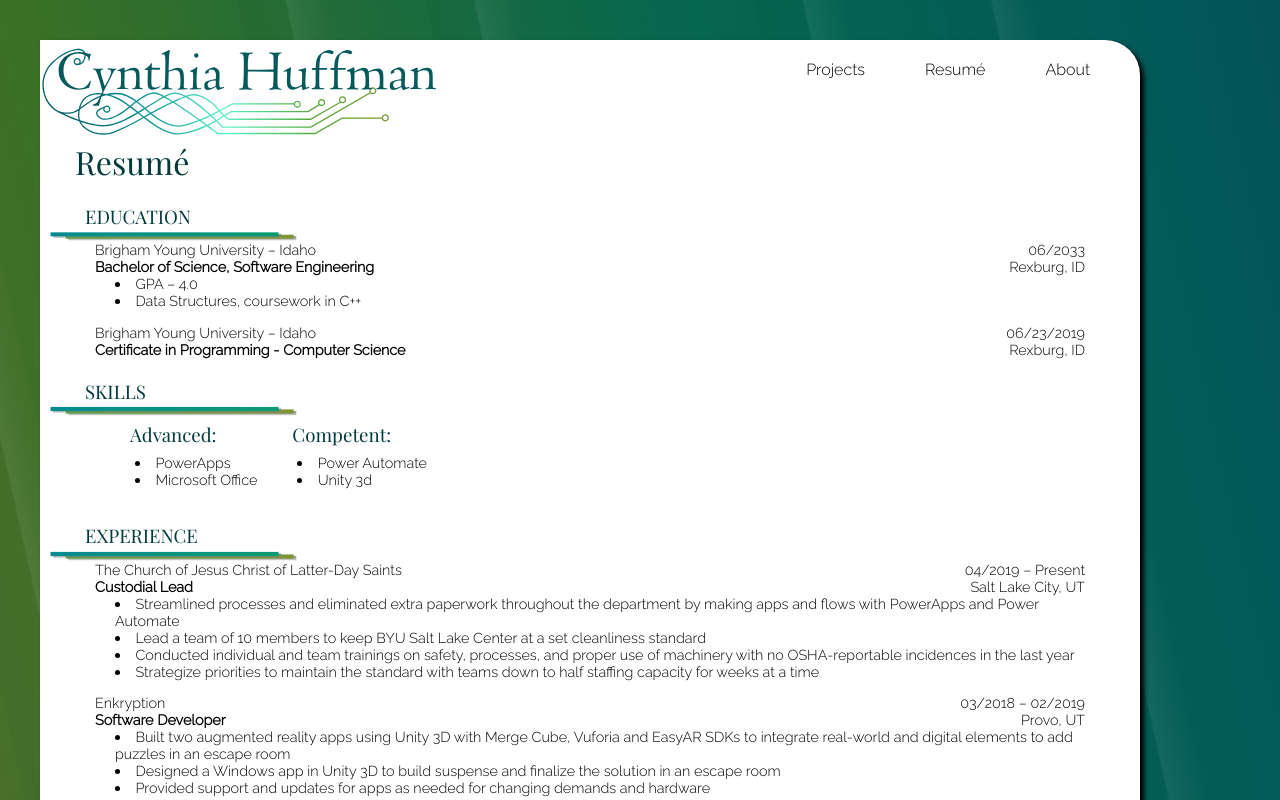
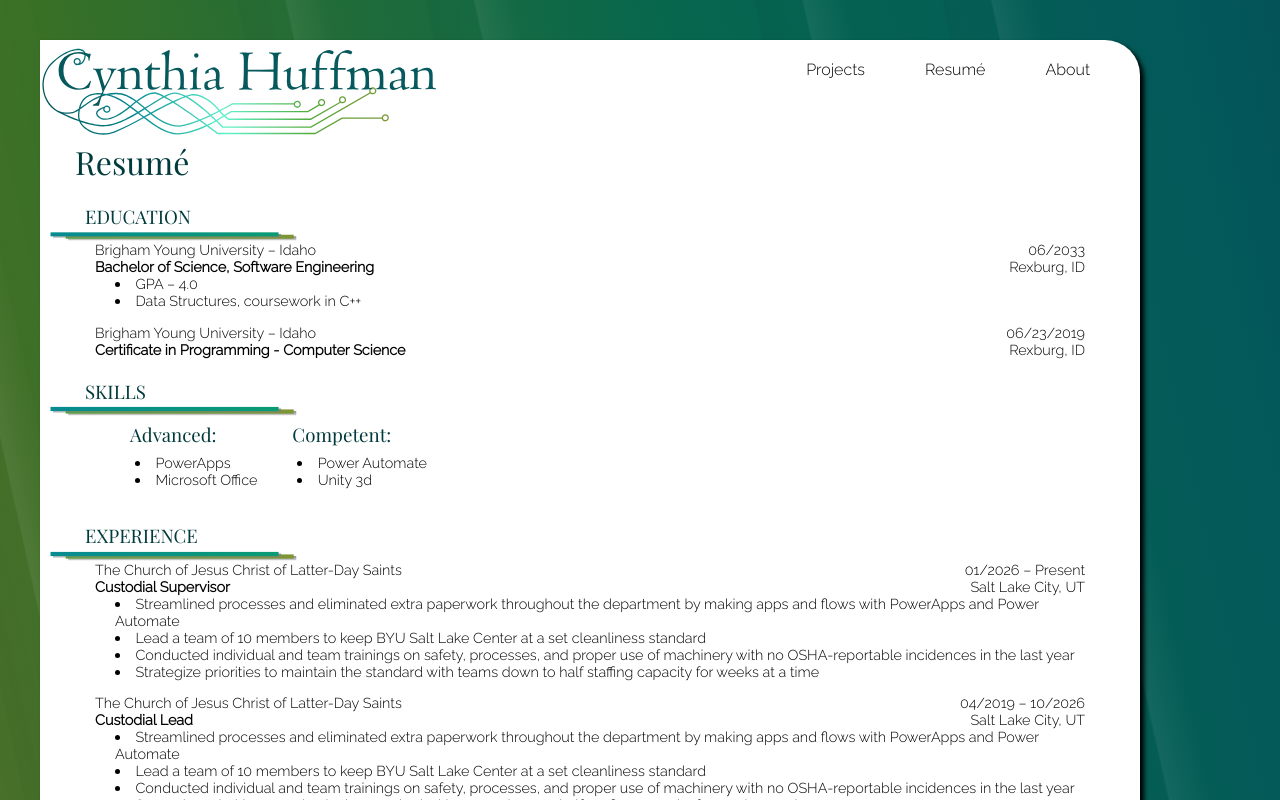
Before and after one commit to chuff11/ePortfolio, a React (Create React App) app: page /ePortfolio/resume in a window 1280 px wide. Shown: the top 800 px of the page. Built offline with nearby package versions, Linux system fonts and the light colour scheme.

Commit message:
Babel update

```diff
--- /dev/null
+++ b/babel.config.json
@@ -0,0 +1,14 @@
+{
+  "presets": [
+    [
+      "@babel/preset-react",
+      {
+        "pragma": "dom", // default pragma is React.createElement (only in classic runtime)
+        "pragmaFrag": "DomFrag", // default is React.Fragment (only in classic runtime)
+        "throwIfNamespace": false, // defaults to true
+        "runtime": "classic" // defaults to classic
+        // "importSource": "custom-jsx-library" // defaults to react (only in automatic runtime)
+      }
+    ]
+  ]
+}
--- a/src/Resume.js
+++ b/src/Resume.js
@@ -44,7 +44,17 @@ function Articles(props) {
         <h2>EXPERIENCE</h2>
           <div className="grid">
               <span className="left">The Church of Jesus Christ of Latter-Day Saints</span>
-              <span className="right">04/2019 – Present</span>
+              <span className="right">01/2026 – Present</span>
+              <span className="left"><strong>Custodial Supervisor</strong></span>
+              <span className="right">Salt Lake City, UT</span>
+              <ul className="wide">
+                <li>Streamlined processes and eliminated extra paperwork throughout the department by making apps and flows with PowerApps and Power Automate</li>
+                <li>Lead a team of 10 members to keep BYU Salt Lake Center at a set cleanliness standard</li>
+                <li>Conducted individual and team trainings on safety, processes, and proper use of machinery with no OSHA-reportable incidences in the last year</li>
+                <li>Strategize priorities to maintain the standard with teams down to half staffing capacity for weeks at a time</li>
+              </ul>
+              <span className="left">The Church of Jesus Christ of Latter-Day Saints</span>
+              <span className="right">04/2019 – 10/2026</span>
               <span className="left"><strong>Custodial Lead</strong></span>
               <span className="right">Salt Lake City, UT</span>
               <ul className="wide">
```
Also changed, not shown: package.json (+6 -1 lines), 1 other file (tests, documents, lock files or other folders).
